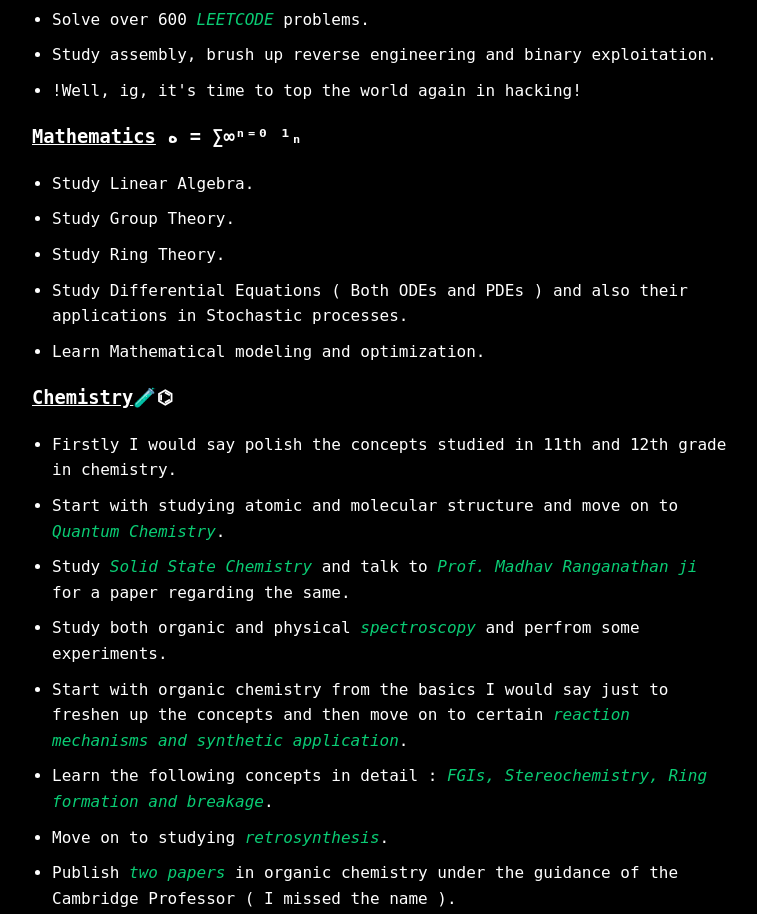
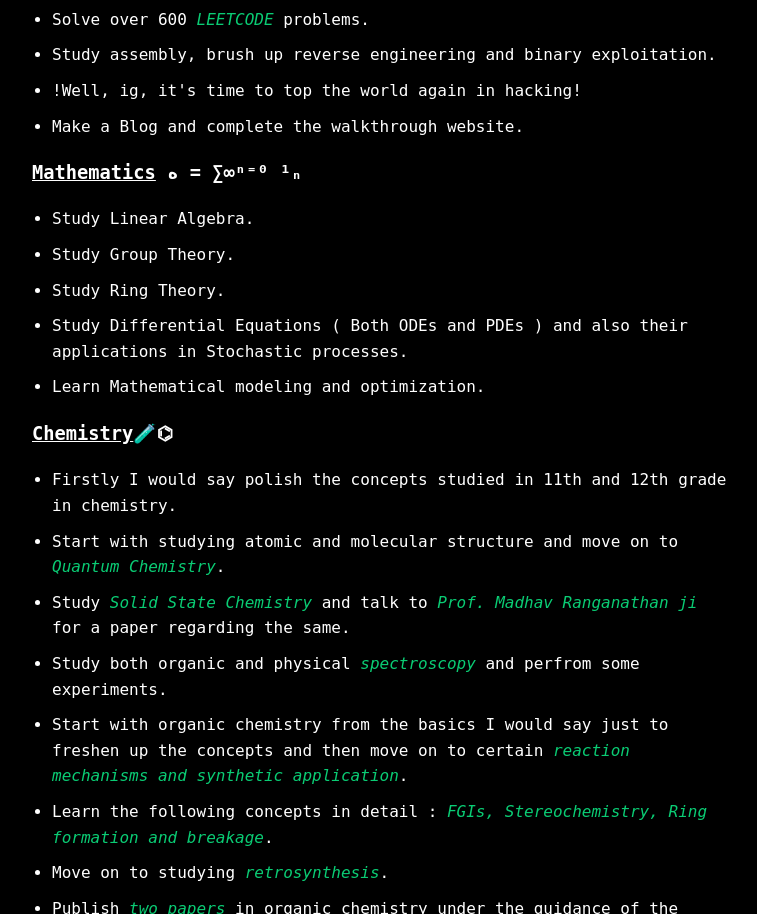
Before and after one commit to 0xSh4d3/parth-online-diary, a plain HTML site: page index.html in a window 1280 px wide. Shown: the part 1568-2482 px from the top of the page, without its empty margins (258-1015 px from the left). Drawn offline with Linux system fonts and the light colour scheme.

Commit message:
Another change phew!

```diff
--- a/index.html
+++ b/index.html
@@ -93,6 +93,7 @@
             <li>Solve over 600 <span>LEETCODE</span> problems.</li>
             <li>Study assembly, brush up reverse engineering and binary exploitation.</li>
             <li>!Well, ig, it's time to top the world again in hacking!</li>
+            <li>Make a Blog and complete the walkthrough website.</li>
         </ul>
         <h3><u>Mathematics</u> ه = ∑∞ⁿ⁼⁰ ¹ₙ</h3>
         <ul>
```
